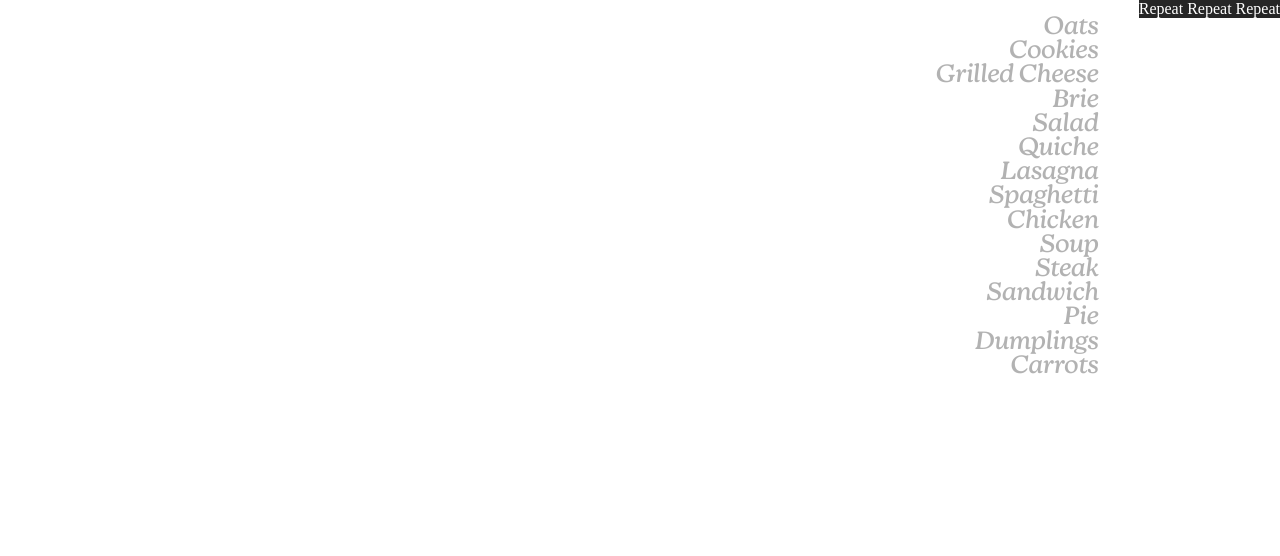
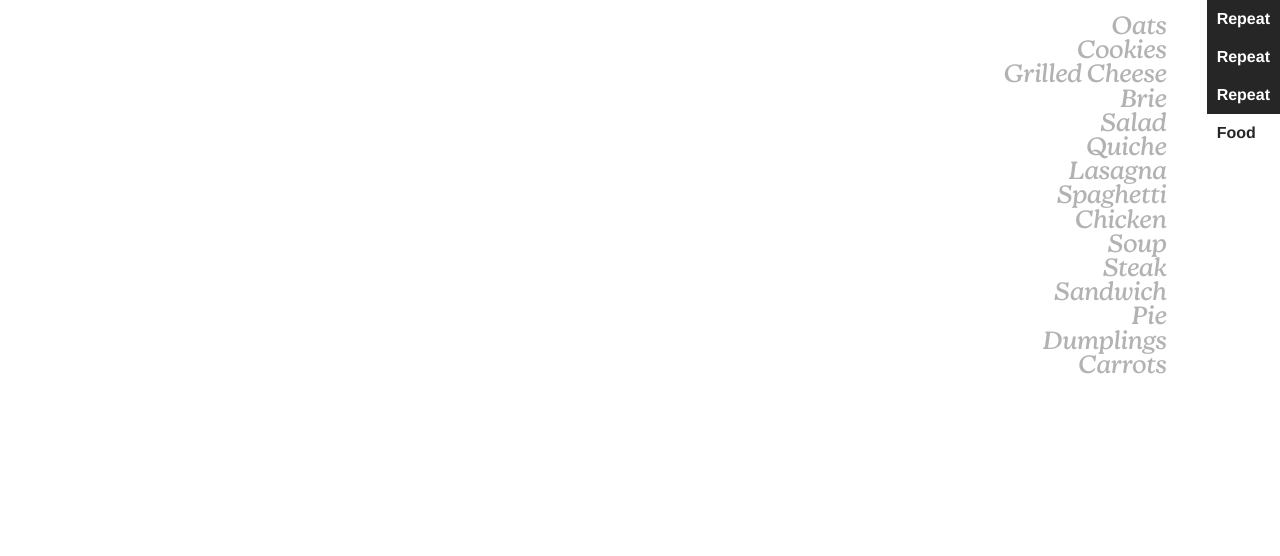
Before and after one commit to ryandbrimhall/danny-brimhall, a plain HTML site: page index.html in a window 1280 px wide. Shown: the top 556 px of the page. Drawn offline with Linux system fonts and the light colour scheme.

Commit message:
further develop about us block

```diff
--- a/index.html
+++ b/index.html
@@ -31,7 +31,10 @@
         </div>
         <aside>
             <div class="about-us">
-                Repeat Repeat Repeat
+                <div class="repeat_about_us">Repeat</div>
+                <div class="repeat_about_us">Repeat</div>
+                <div class="repeat_about_us">Repeat</div>
+                <div class="food_about_us">Food</div>
             </div>
         </aside>
     </div>
--- a/main.css
+++ b/main.css
@@ -90,10 +90,22 @@ a {
   opacity: 1;
 }
 
-.about-us {
+.repeat_about_us, .food_about_us {
+  padding: 10px;
+  font-family: Helvetica, sans-serif;
+  font-weight: bold;
+}
+
+.repeat_about_us {
   color: white;
   background-color: rgba(0, 0, 0, 0.85);
 }
+
+.food_about_us {
+  color: rgba(0, 0, 0, 0.85);
+  background-color: white;
+}
+
 @media (max-width: 450px) {
   .welcome-line {
     top: 4px;
```
